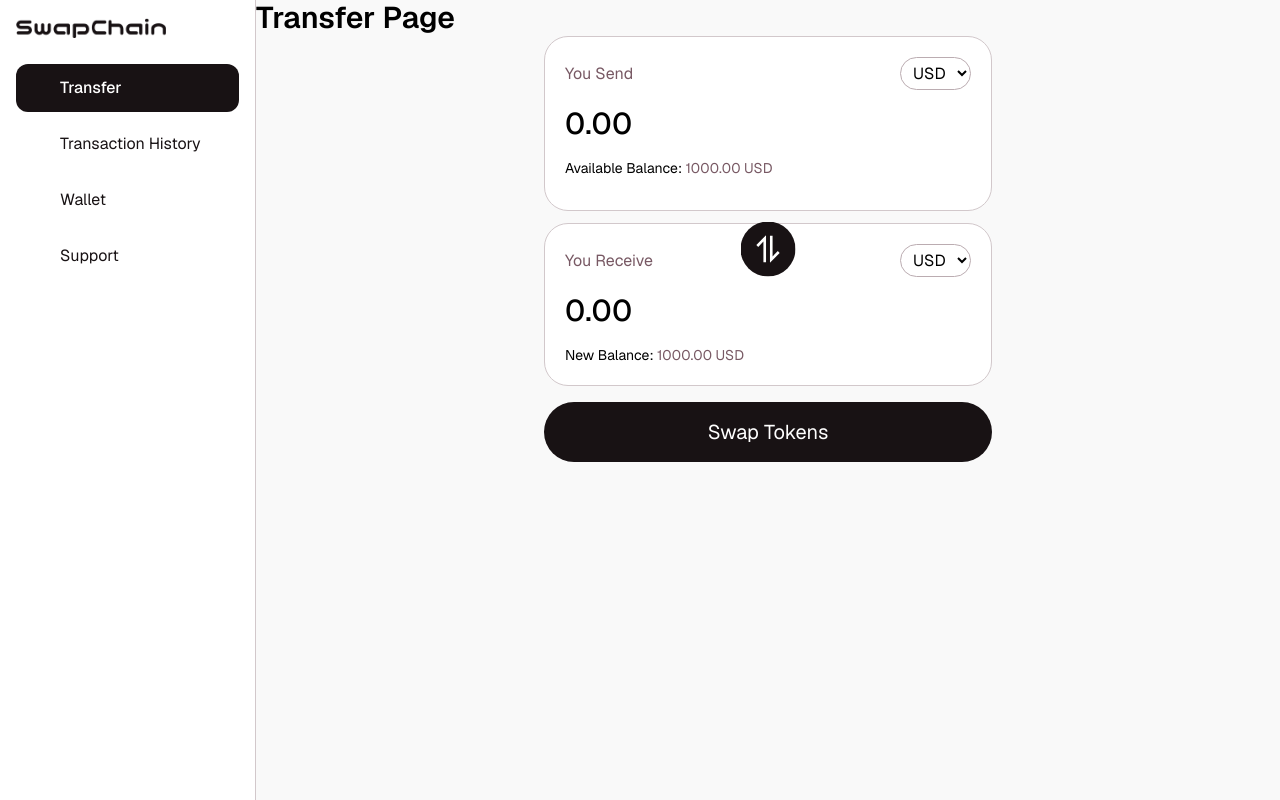
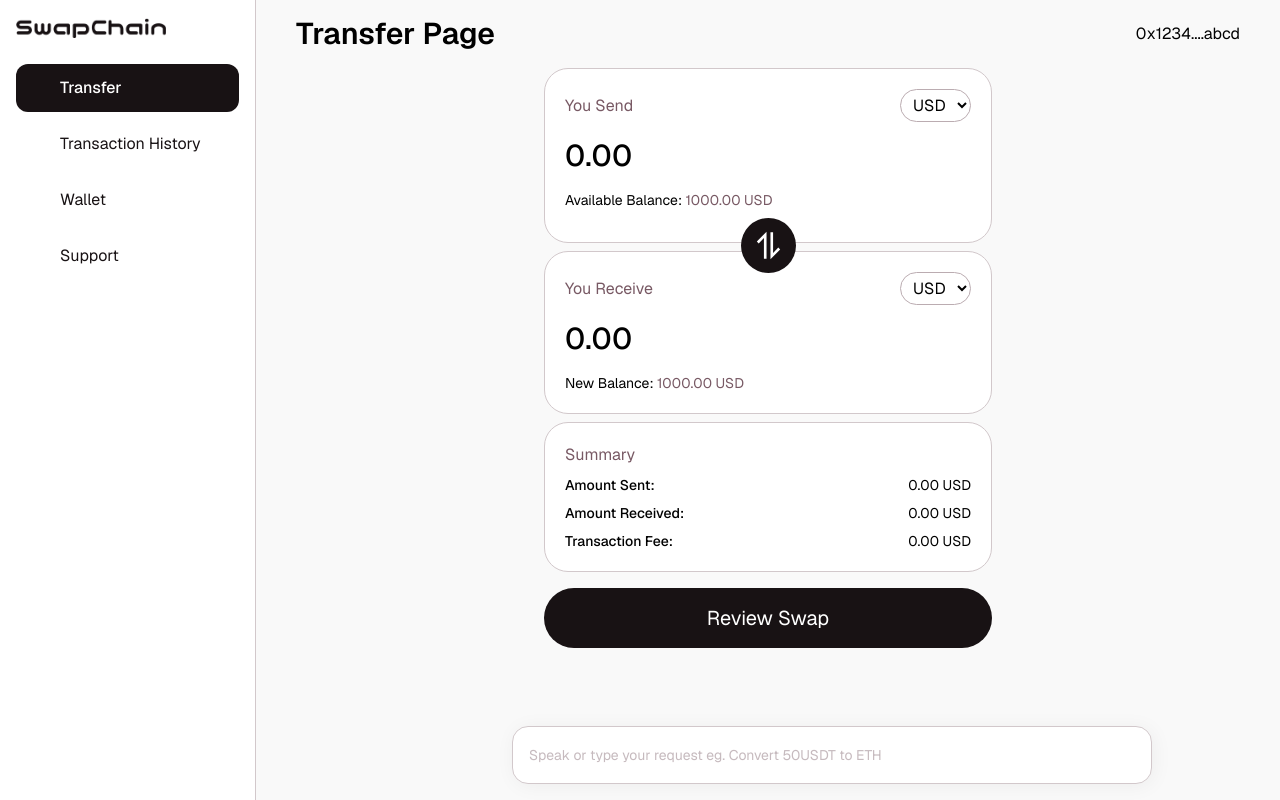
Before and after one commit to Joewizy/Swap-Chain, a Next.js app: page /dashboard/transfer in a window 1280 px wide. Built offline with nearby package versions, Linux system fonts and the light colour scheme.

Commit message:
updated transfer page

```diff
--- a/src/app/dashboard/transfer/page.tsx
+++ b/src/app/dashboard/transfer/page.tsx
@@ -5,6 +5,7 @@ import type { Metadata } from 'next';
 
 export default function Transfer() {
   const [amount, setAmount] = useState('0.00');
+  const [summary, setSummary] = useState(false);
 
   const handleChange = (e: React.ChangeEvent<HTMLInputElement>) => {
     const v = e.target.value;
@@ -33,10 +34,18 @@ export default function Transfer() {
 
   return (
     <div>
-      <h1 className='text-3xl font-semibold'>Transfer Page</h1>
+      <div className='flex justify-between items-center mx-10 my-4'>
+        <h1 className='text-3xl font-semibold'>Transfer Page</h1>
+        <div className='flex items-center gap-4'>
+          <iconify-icon
+            icon='lucide:circle-user-round'
+            className='text-3xl cursor-pointer'
+          />
+          0x1234....abcd
+        </div>
+      </div>
 
-      {/* Relative wrapper for positioning */}
-      <div className='flex flex-col items-center justify-center relative w-full max-w-md mx-auto'>
+      <div className='flex flex-col items-center justify-center relative w-full max-w-md mx-auto relative'>
         {/* First container */}
         <div className='border-primary-20 border rounded-3xl px-5 pt-5 pb-8 bg-white w-full'>
           <div className='flex justify-between items-center mb-4'>
@@ -63,15 +72,15 @@ export default function Transfer() {
           <div className='mt-4 text-sm'>
             Available Balance: <span className='text-primary'>1000.00 USD</span>
           </div>
-        </div>
 
-        {/* Swap icon centered between the two containers */}
-        <div className='absolute top-1/2 left-1/2 -translate-x-1/2 -translate-y-1/2 z-10'>
-          <Image src='/swap.svg' alt='Swapicon' width={55} height={55} />
+          {/* Swap icon centered between the two containers */}
+          <div className='absolute w-full left-0 mt-2 flex justify-center items-center'>
+            <Image src='/swap.svg' alt='Swapicon' width={55} height={55} />
+          </div>
         </div>
 
         {/* Second container */}
-        <div className='border-primary-20 border rounded-3xl p-5 bg-white w-full mt-3'>
+        <div className='border-primary-20 border rounded-3xl p-5 mt-2 bg-white w-full'>
           <div className='flex justify-between items-center mb-4'>
             <div className='text-primary'>You Receive</div>
             <select className='border border-primary-30 rounded-full py-1 px-2'>
@@ -98,9 +107,39 @@ export default function Transfer() {
           </div>
         </div>
 
+        {/* Summary container */}
+        <div className='border-primary-20 border rounded-3xl p-5 mt-2 bg-white w-full'>
+          <div className='text-primary'>Summary</div>
+
+          <div>
+            <div className='flex justify-between mt-2'>
+              <span className='text-sm font-medium'>Amount Sent:</span>
+              <span className='text-sm'>{amount} USD</span>
+            </div>
+            <div className='flex justify-between mt-2'>
+              <span className='font-medium text-sm'>Amount Received:</span>
+              <span className='text-sm'>{amount} USD</span>
+            </div>
+            <div className='flex justify-between mt-2'>
+              <span className='font-medium text-sm'>Transaction Fee:</span>
+              <span className='text-sm'>0.00 USD</span>
+            </div>
+          </div>
+        </div>
+
         <button className='mt-4 bg-primary-110 text-xl text-white py-4 rounded-full w-full'>
-          Swap Tokens
+          Review Swap
         </button>
+      </div>
+
+      <div className='fixed bottom-4 w-[50%] ml-64'>
+        <div className='border-primary-20 border rounded-2xl p-4 bg-white shadow-[2px_2px_20px_rgba(0,0,0,0.05)]'>
+          <input
+            type='text'
+            placeholder='Speak or type your request eg. Convert 50USDT to ETH'
+            className='w-full outline-none text-sm text-primary-50'
+          />
+        </div>
       </div>
     </div>
   );
```
